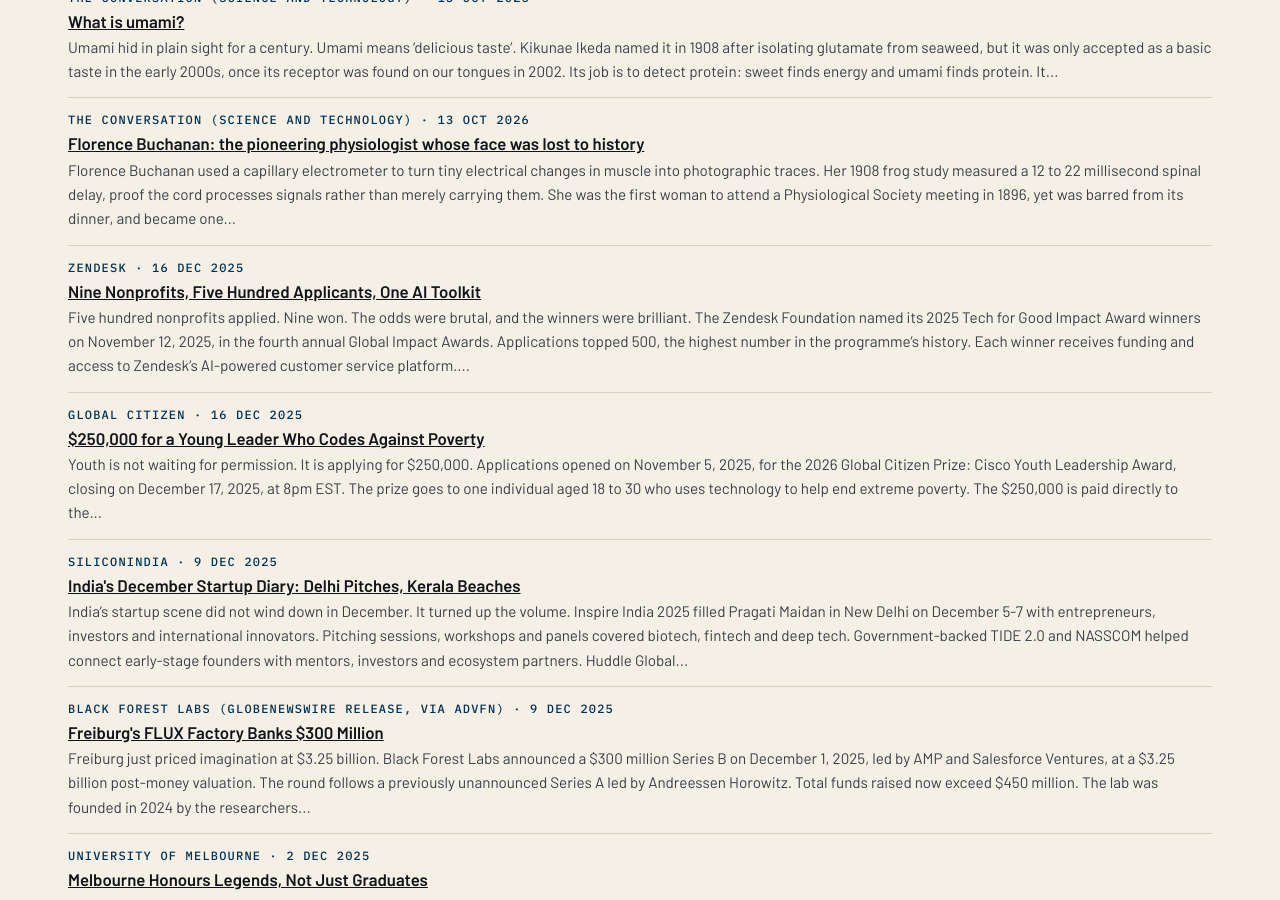
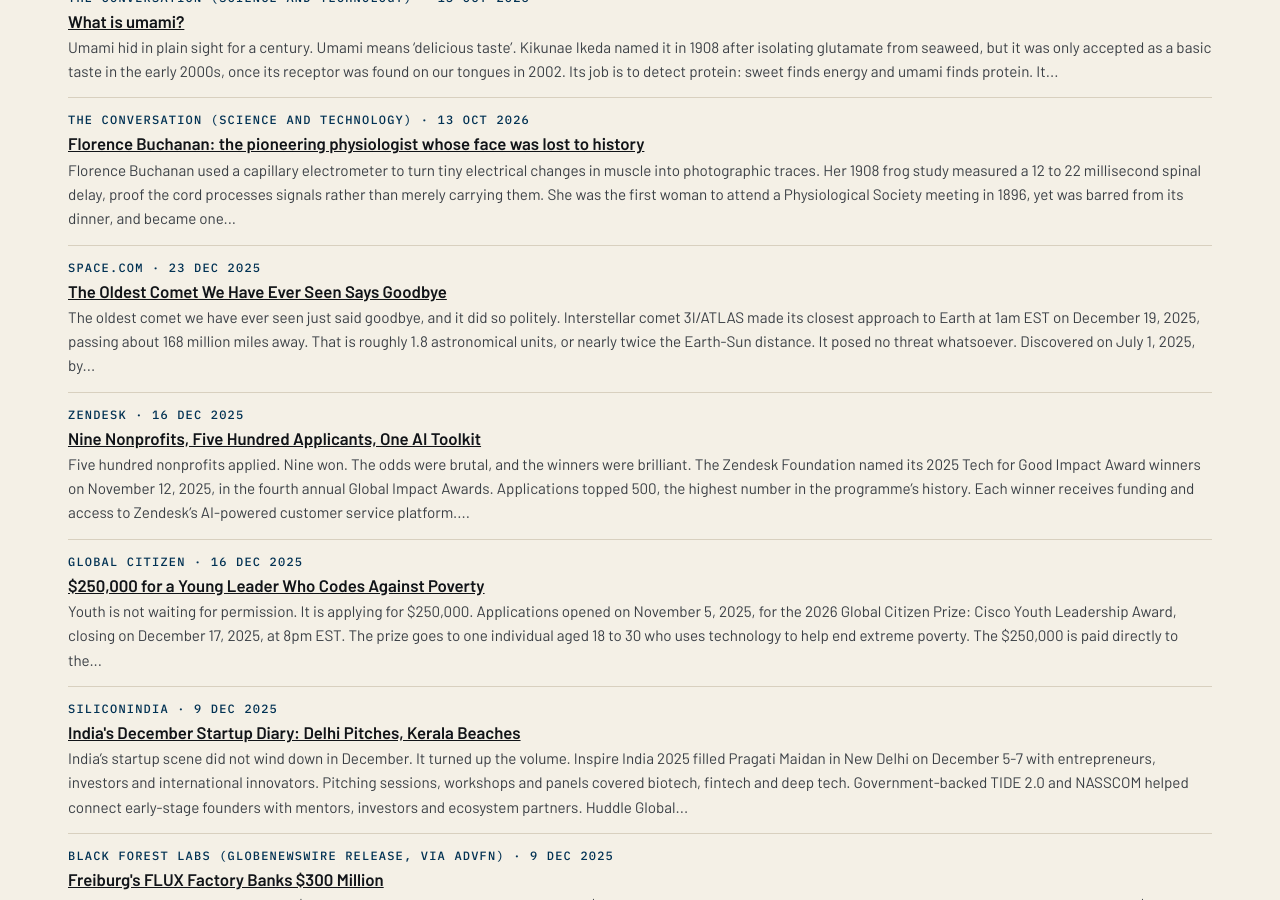
Before and after one commit to katz-news/katz.news, a Jekyll site: the page built from briefs/index.html, in a window 1280 px wide and 900 px high, scrolled down 14549 px. Built offline with Jekyll 4.4.1, drawn with Linux system fonts in a browser that asks for light colours.

```diff
--- a/_data/build.yml
+++ b/_data/build.yml
@@ -1 +1 @@
-published_at: 2026-11-06T18:46:07Z
+published_at: 2026-11-06T18:46:59Z
--- /dev/null
+++ b/_posts/briefs/2026-11-06-the-oldest-comet-we-have-ever-seen-says-goodbye.md
@@ -0,0 +1,15 @@
+---
+published: true
+title: The Oldest Comet We Have Ever Seen Says Goodbye
+date: 2025-12-23
+section: science
+source_name: Space.com
+source_url: https://www.space.com/astronomy/comets/interstellar-comet-3i-atlas-caught-on-camera-in-new-images-from-hubble-space-telescope-and-juice-jupiter-probe
+---
+The oldest comet we have ever seen just said goodbye, and it did so politely.
+
+Interstellar comet 3I/ATLAS made its closest approach to Earth at 1am EST on December 19, 2025, passing about 168 million miles away. That is roughly 1.8 astronomical units, or nearly twice the Earth-Sun distance. It posed no threat whatsoever.
+
+Discovered on July 1, 2025, by the ATLAS telescope in Chile, 3I/ATLAS is only the third confirmed visitor from another solar system, after 1I/'Oumuamua in 2017 and 2I/Borisov in 2019. It passed closest to the Sun on October 29, brightening more than scientists expected. Its path suggests an origin in the Milky Way's thick disk, making it possibly up to 7 billion years old.
+
+Two spacecraft caught it in November. JUICE pointed five instruments at the comet on November 2, then sent home a grainy NavCam teaser showing a bright nucleus, a glowing coma and a faint plasma tail. Hubble re-observed it on November 30, tracking the comet so precisely that background stars smeared into streaks. The visit is not a threat, but rather a tutorial. A frozen messenger from another star taught us how planets are born elsewhere, then vanished back into the dark.
```
